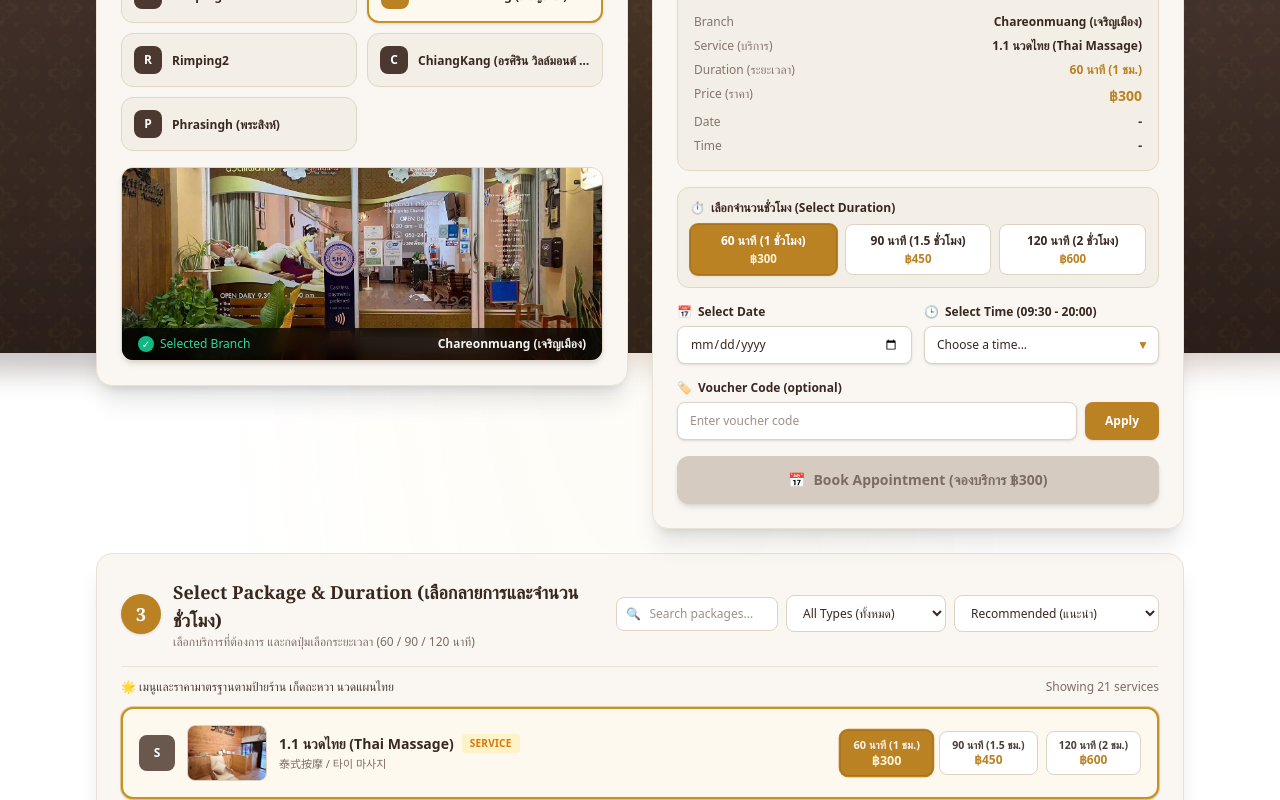
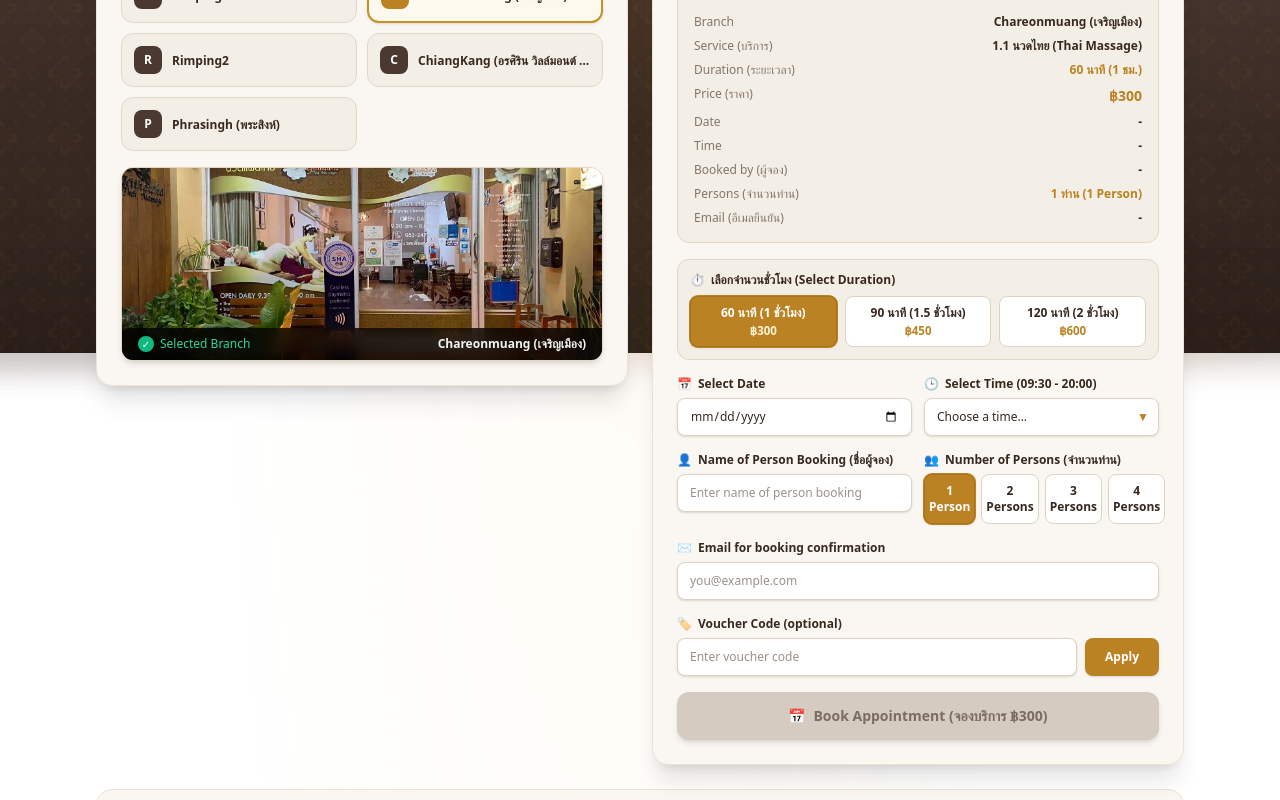
Before and after one commit to MawinSkalet/Getthawa-client-frontend, a Next.js app: page /booking in a window 1280 px wide. Shown: the part 447-1247 px from the top of the page. Built offline with nearby package versions, Linux system fonts and the light colour scheme; no server answers; a web font is replaced by a local one.

Commit message:
Added-email-notification-system

```diff
--- a/src/app/booking/page.tsx
+++ b/src/app/booking/page.tsx
@@ -1,8 +1,9 @@
 "use client";
 
-import { useCallback, useEffect, useState, useMemo, type ChangeEvent } from "react";
+import { useEffect, useState, useMemo, type ChangeEvent } from "react";
 import Image from "next/image";
-import { useTranslation } from "react-i18next";
+import { useSelector } from "react-redux";
+import type { RootState } from "@/stores/store";
 import { getBranches, type Branch } from "@/hooks/useBranch";
 import { getPackage, type Package } from "@/hooks/usePackage";
 import { createBooking, verifyVoucher } from "@/hooks/useBooking";
@@ -353,10 +354,28 @@ export default function BookingPage() {
   const [typeFilter, setTypeFilter] = useState<TypeFilterOption>("all");
   const [sortKey, setSortKey] = useState<SortKeyOption>("recommended");
 
-  // Booking inputs
+  // User & Booking inputs
+  const userDisplayName = useSelector((state: RootState) => state.user.displayName);
+  const [customerName, setCustomerName] = useState("");
+  const [numberOfGuests, setNumberOfGuests] = useState(1);
   const [date, setDate] = useState("");
   const [time, setTime] = useState("");
   const [voucher, setVoucher] = useState("");
+  const [customerEmail, setCustomerEmail] = useState("");
+  const [customerEmailTouched, setCustomerEmailTouched] = useState(false);
+  const [bookingSource] = useState<"website" | "facebook">(() => {
+    if (typeof window === "undefined") return "website";
+    return new URLSearchParams(window.location.search).get("source") === "facebook"
+      ? "facebook"
+      : "website";
+  });
+
+  // Sync customerName if userDisplayName becomes available and customerName is empty
+  useEffect(() => {
+    if (userDisplayName && !customerName) {
+      setCustomerName(userDisplayName);
+    }
+  }, [userDisplayName]);
 
   // Voucher validation
   const [voucherStatus, setVoucherStatus] = useState<
@@ -369,12 +388,6 @@ export default function BookingPage() {
   const [isSubmitting, setIsSubmitting] = useState(false);
   const [submitError, setSubmitError] = useState<string | null>(null);
   const [successId, setSuccessId] = useState<string | null>(null);
-
-  const { t, i18n } = useTranslation();
-  const readyText = useCallback(
-    (k: string, fb: string) => (i18n.isInitialized ? t(k) : fb),
-    [i18n.isInitialized, t]
-  );
 
   const handleTypeFilterChange = (event: ChangeEvent<HTMLSelectElement>) => {
     const { value } = event.target;
@@ -615,7 +628,8 @@ export default function BookingPage() {
     branches.find((b) => b.name.includes("Chareonmuang") || b.name.includes("เจริญเมือง")) ||
     branches[0];
 
-  const baseReady = !!(selectedBranchId && selectedPackageId && date && time);
+  const emailIsValid = /^[^\s@]+@[^\s@]+\.[^\s@]+$/.test(customerEmail.trim());
+  const baseReady = !!(selectedBranchId && selectedPackageId && date && time && emailIsValid);
   const voucherReady = voucher.trim() === "" ? true : voucherStatus === "valid";
   const canSubmit = baseReady && voucherReady && !isSubmitting && voucherStatus !== "checking";
 
@@ -623,6 +637,10 @@ export default function BookingPage() {
     setDate("");
     setTime("");
     setVoucher("");
+    setCustomerEmail("");
+    setCustomerName(userDisplayName || "");
+    setNumberOfGuests(1);
+    setCustomerEmailTouched(false);
     setVoucherStatus("idle");
     setVoucherMessage("");
     setVoucherId(null);
@@ -828,6 +846,21 @@ export default function BookingPage() {
                   {time || "-"}
                 </span>
 
+                <span className="text-[#84746C]">Booked by (ผู้จอง)</span>
+                <span className="font-semibold text-[#38281F] text-right truncate">
+                  {customerName.trim() || userDisplayName || "-"}
+                </span>
+
+                <span className="text-[#84746C]">Persons (จำนวนท่าน)</span>
+                <span className="font-semibold text-[#BA8223] text-right">
+                  {numberOfGuests} ท่าน ({numberOfGuests} Person{numberOfGuests > 1 ? "s" : ""})
+                </span>
+
+                <span className="text-[#84746C]">Email (อีเมลยืนยัน)</span>
+                <span className="font-semibold text-[#38281F] text-right truncate">
+                  {customerEmail.trim() || "-"}
+                </span>
+
                 {voucher.trim() !== "" && voucherStatus === "valid" && (
                   <>
                     <span className="text-[#84746C]">Voucher</span>
@@ -926,6 +959,71 @@ export default function BookingPage() {
               </div>
             </div>
 
+            {/* Person who booked it & Number of Persons */}
+            <div className="grid grid-cols-1 sm:grid-cols-2 gap-3">
+              {/* Name of Person Booking */}
+              <div>
+                <label htmlFor="customer-name" className="block text-xs font-semibold text-[#38281F] mb-1.5 flex items-center gap-1.5">
+                  <span className="text-[#BA8223]">👤</span> Name of Person Booking (ชื่อผู้จอง)
+                </label>
+                <input
+                  id="customer-name"
+                  type="text"
+                  autoComplete="name"
+                  value={customerName}
+                  onChange={(e) => setCustomerName(e.target.value)}
+                  placeholder={userDisplayName || "Enter name of person booking"}
+                  className="w-full px-3 py-2.5 rounded-lg bg-white border border-[#DCD3C5] text-xs text-[#38281F] placeholder-[#9E9087] focus:outline-none focus:ring-2 focus:ring-[#BA8223] shadow-sm"
+                />
+              </div>
+
+              {/* Number of Persons / Guests */}
+              <div>
+                <label className="block text-xs font-semibold text-[#38281F] mb-1.5 flex items-center gap-1.5">
+                  <span className="text-[#BA8223]">👥</span> Number of Persons (จำนวนท่าน)
+                </label>
+                <div className="flex items-center gap-1.5">
+                  {[1, 2, 3, 4].map((num) => (
+                    <button
+                      key={num}
+                      type="button"
+                      onClick={() => setNumberOfGuests(num)}
+                      className={`flex-1 py-2 px-1 rounded-lg text-xs font-semibold border transition-all text-center ${
+                        numberOfGuests === num
+                          ? "bg-[#BA8223] text-white border-[#A8711D] shadow-sm ring-1 ring-[#BA8223]"
+                          : "bg-white text-[#38281F] border-[#DCD3C5] hover:bg-[#FDF9EE]"
+                      }`}
+                    >
+                      {num} {num === 1 ? "Person" : "Persons"}
+                    </button>
+                  ))}
+                </div>
+              </div>
+            </div>
+
+            {/* Customer email */}
+            <div>
+              <label htmlFor="customer-email" className="block text-xs font-semibold text-[#38281F] mb-1.5 flex items-center gap-1.5">
+                <span className="text-[#BA8223]">✉️</span> Email for booking confirmation
+              </label>
+              <input
+                id="customer-email"
+                type="email"
+                autoComplete="email"
+                required
+                value={customerEmail}
+                onChange={(e) => setCustomerEmail(e.target.value)}
+                onBlur={() => setCustomerEmailTouched(true)}
+                placeholder="you@example.com"
+                className="w-full px-3 py-2.5 rounded-lg bg-white border border-[#DCD3C5] text-xs text-[#38281F] placeholder-[#9E9087] focus:outline-none focus:ring-2 focus:ring-[#BA8223] shadow-sm"
+              />
+              {customerEmailTouched && !emailIsValid && (
+                <p className="text-[11px] mt-1.5 font-medium text-[#DC2626]">
+                  Please enter a valid email address to receive your confirmation.
+                </p>
+              )}
+            </div>
+
             {/* Voucher Code (optional) */}
             <div>
               <label className="block text-xs font-semibold text-[#38281F] mb-1.5 flex items-center gap-1.5">
@@ -997,6 +1095,10 @@ export default function BookingPage() {
                       voucher.trim() && voucherStatus === "valid"
                         ? voucherId ?? undefined
                         : undefined,
+                    customerEmail: customerEmail.trim(),
+                    customerName: customerName.trim() || userDisplayName || undefined,
+                    numberOfGuests: numberOfGuests,
+                    source: bookingSource,
                   });
                   setSuccessId(res.id || "CONFIRMED");
                   resetForm();
--- a/src/app/globals.css
+++ b/src/app/globals.css
@@ -689,6 +689,8 @@ html {
 .login-line { background: #06a94b; color: white; font-weight: 600; }
 .login-google { background: white; color: #252525; font-weight: 600; }
 .login-google span { color: #4285f4; font-size: 23px; margin-right: 10px; }
+.login-dev { background: #ba8223; color: white; font-weight: 600; }
+.login-dev:hover { background: #a6721b; }
 @media (min-width: 768px) {
  .reference-home #home .hero-content { position: relative; padding-top: max(130px,23svh); }
  .reference-home #home h1 { font-size: clamp(3rem,5.5vw,5.5rem); }
--- a/src/app/login/page.tsx
+++ b/src/app/login/page.tsx
@@ -9,6 +9,7 @@ export default async function LoginPage({searchParams}:{searchParams:Promise<{ne
     {params.error && <p role="alert">{params.error === "not_configured" ? "บริการเข้าสู่ระบบนี้ยังไม่ได้ตั้งค่า กรุณาติดต่อร้าน / Sign-in is not available yet." : "เข้าสู่ระบบไม่สำเร็จ กรุณาลองอีกครั้ง / Please try again."}</p>}
     <a className="login-line" href={base+"/line/authentication?next="+encodeURIComponent(next)}>เข้าสู่ระบบด้วย LINE</a>
     <a className="login-google" href={base+"/google/authentication?next="+encodeURIComponent(next)}><span aria-hidden="true">G</span> เข้าสู่ระบบด้วย Google</a>
+    <a className="login-dev" href={base+"/line/dev-login?next="+encodeURIComponent(next)}>⚡ เข้าสู่ระบบสำหรับทดสอบ (Dev Login)</a>
     <Link href="/">กลับหน้าแรก / Back to home</Link>
   </section></main>;
 }
--- a/src/hooks/useBooking.ts
+++ b/src/hooks/useBooking.ts
@@ -5,6 +5,10 @@ export type CreateBookingPayload = {
   packageId: string; // either service or promotion package id
   date: string; // ISO or server-parseable date-time string
   voucherId?: string;
+  customerEmail: string;
+  customerName?: string;
+  numberOfGuests?: number;
+  source: "website" | "facebook";
 };
 
 export type CreateBookingResponse = {
```
